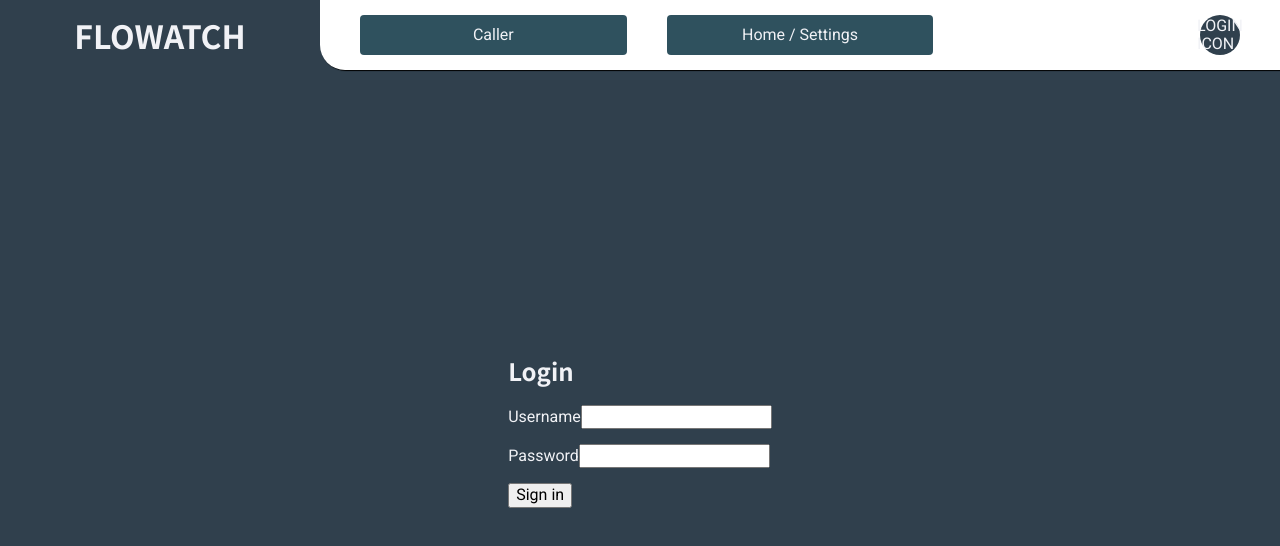
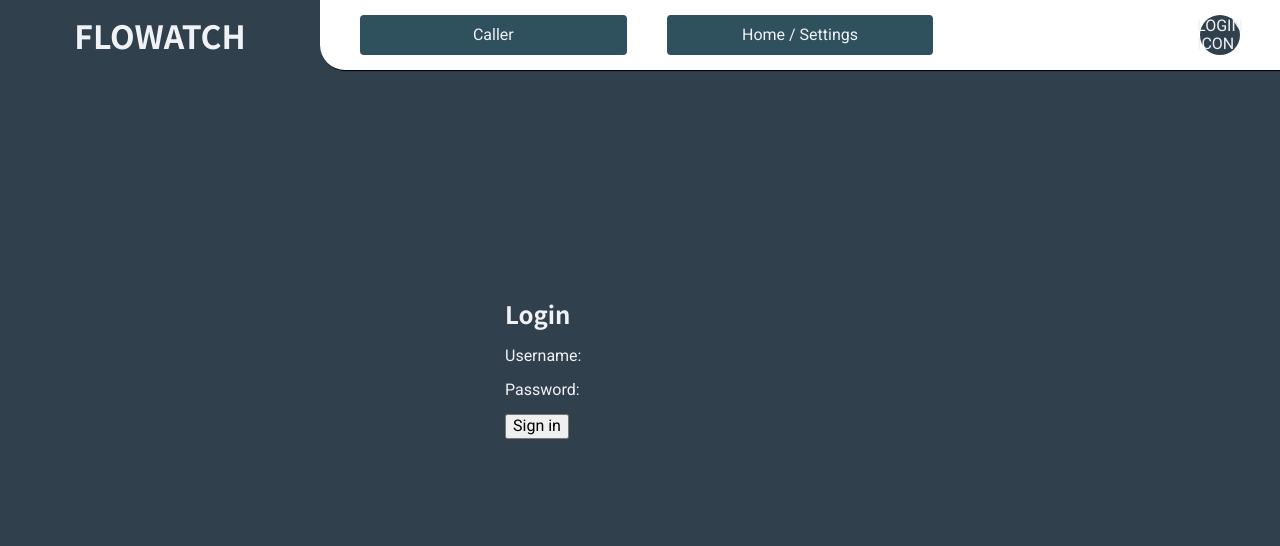
Before and after one commit to osedoe/flowatch-front, a React (Create React App) app: page /signin in a window 1280 px wide. Shown: the top 546 px of the page. Built offline with nearby package versions, Linux system fonts and the light colour scheme.

Commit message:
Add hooks to improve input behaviour

```diff
--- a/src/components/basics/Input.tsx
+++ b/src/components/basics/Input.tsx
@@ -1,10 +1,31 @@
-import React from 'react';
+import React, { useRef, useState } from 'react';
 import styled from 'styled-components';
+import { useDelayInputCollapse } from '../../hooks/useDelayInputCollapse';
 
-const Container = styled.div``;
+// TODO: Add style + animation
+// TODO: Add tests
+// TODO: Add focus on input when clicking on label
 
+interface LabelProps {
+  shouldShrink: boolean;
+}
 
-type InputType = 'password' | 'text'
+const Container = styled.div`
+  display: flex;
+  flex-direction: column;
+  font-family: var(--font-secondary);
+  margin: 6px 0;
+`;
+
+const Label = styled.label<LabelProps>`
+  font-size: ${props => props.shouldShrink ? '16px' : '10px'};
+`;
+
+const NativeInput = styled.input`
+  padding: 6px;
+`;
+
+type InputType = 'password' | 'text';
 
 export interface InputProps {
   label: string;
@@ -13,17 +34,31 @@ export interface InputProps {
   onChange: (name: string, newValue: string) => void;
 }
 
+function parseLabel(label: string): string {
+  const firstLetter = label[0];
+  const withCapitalLetter = label.replace(/^./, firstLetter.toUpperCase());
+  return `${withCapitalLetter}:`;
+}
+
 export const Input = (props: InputProps) => {
   const { label, type = 'text', onChange } = props;
+  const parsedLabel = parseLabel(label);
 
-  const handleOnChange = event => {
-    console.log('🍓', event);
-    const newValue = event.target.value;
-    onChange(label, newValue);
+  const inputRef = useRef<HTMLInputElement>(null);
+  const [showInput, setShowInput] = useState(false);
+  useDelayInputCollapse(setShowInput, inputRef);
+
+  const handleCollapse = (event) => {
+    event.stopPropagation();
+    setShowInput(prevState => !prevState);
   };
 
+  const handleOnChange = ({ target: { value } }) => onChange(label, value);
+
   return <Container>
-    <label htmlFor={label}>{label}</label>
-    <input name={label} onChange={handleOnChange}/>
+    <Label shouldShrink={!showInput} htmlFor={label} onClick={handleCollapse}>{parsedLabel}</Label>
+    {showInput &&
+    <NativeInput ref={inputRef} name={label} type={type} onChange={handleOnChange} onBlur={handleCollapse}/>
+    }
   </Container>;
 };
--- a/src/components/login/LoginBox.tsx
+++ b/src/components/login/LoginBox.tsx
@@ -11,9 +11,15 @@ const Container = styled.div`
   height: 100%;
 `;
 
+const LoginWrapper = styled.div`
+  height: 300px;
+  width: 300px;
+`;
+
 const Block = styled.div`
   margin: 15px;
 `;
+
 
 export interface LoginBoxProps {
   onChange: (fieldName: string) => any; // TODO: Review type
@@ -22,7 +28,7 @@ export interface LoginBoxProps {
 
 export const LoginBox = ({ onChange, onLogin }: LoginBoxProps) => {
   return <Container>
-    <div>
+    <LoginWrapper>
       <form noValidate>
         <Block>
           <h2>Login</h2>
@@ -37,6 +43,6 @@ export const LoginBox = ({ onChange, onLogin }: LoginBoxProps) => {
           <button onClick={onLogin}>Sign in</button>
         </Block>
       </form>
-    </div>
+    </LoginWrapper>
   </Container>;
 };
--- /dev/null
+++ b/src/hooks/useClickOutside.tsx
@@ -0,0 +1,23 @@
+import React, { useEffect } from 'react';
+
+// Wrap handler in useCallback to avoid unnecessary re-renders
+export function useOnClickOutside(ref: React.RefObject<any>, handler: (event) => void) {
+  useEffect(() => {
+      const listener = event => {
+        if (!ref.current || ref.current.contains(event.target)) {
+          return;
+        }
+
+        handler(event);
+      };
+
+      document.addEventListener('mousedown', listener);
+      document.addEventListener('touchstart', listener);
+
+      return () => {
+        document.removeEventListener('mousedown', listener);
+        document.removeEventListener('touchstart', listener);
+      };
+    }, [ref, handler]
+  );
+}
--- /dev/null
+++ b/src/hooks/useDelayInputCollapse.tsx
@@ -0,0 +1,20 @@
+import React, { useCallback } from 'react';
+import { useOnClickOutside } from './useClickOutside';
+
+export const useDelayInputCollapse = (
+  setShowInput: React.Dispatch<React.SetStateAction<boolean>>,
+  inputRef: React.RefObject<HTMLInputElement>
+) => {
+  const getHandler = useCallback(() => {
+    let timer;
+    timer = setTimeout(() => {
+      setShowInput(false);
+    }, 200);
+
+    return () => {
+      clearTimeout(timer);
+    };
+  }, [setShowInput]);
+
+  useOnClickOutside(inputRef, getHandler);
+};
```
Also changed, not shown: 1 other file (tests, documents, lock files or other folders).
